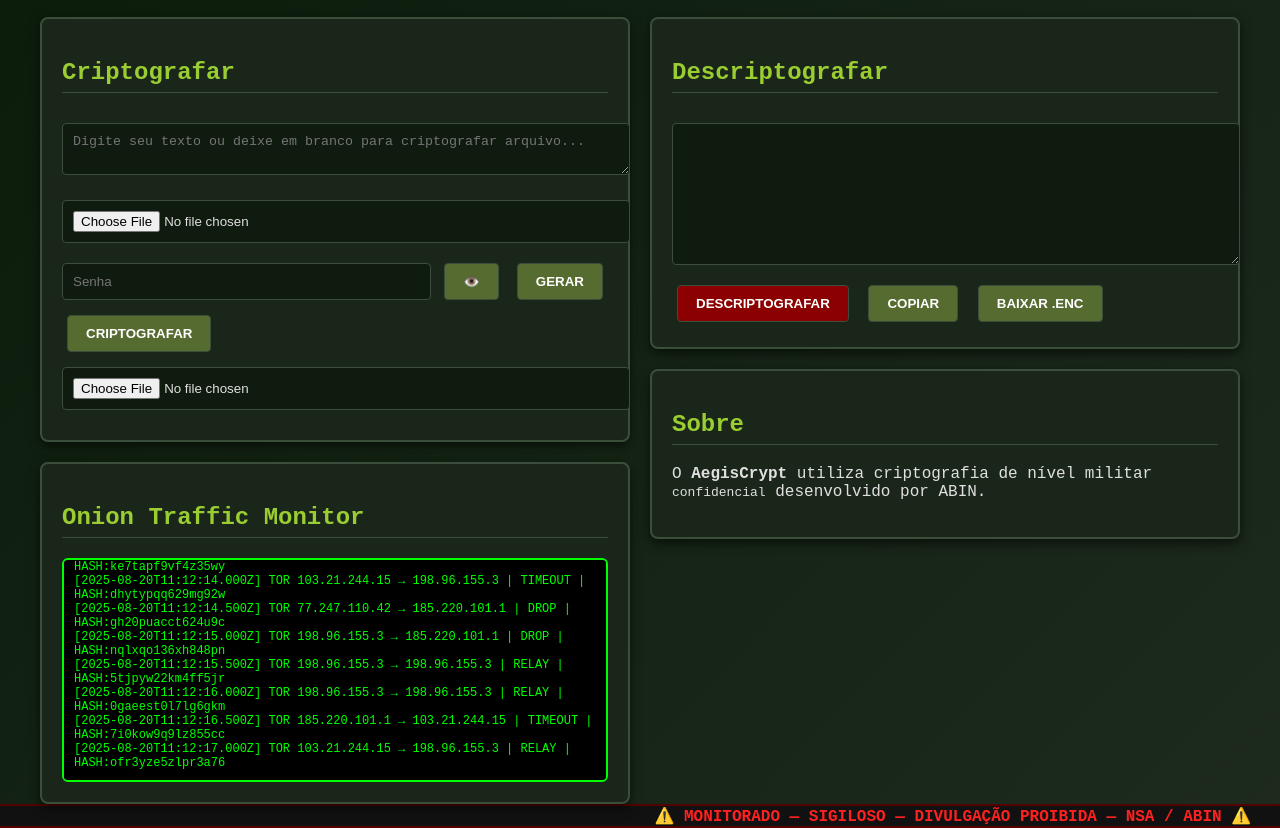
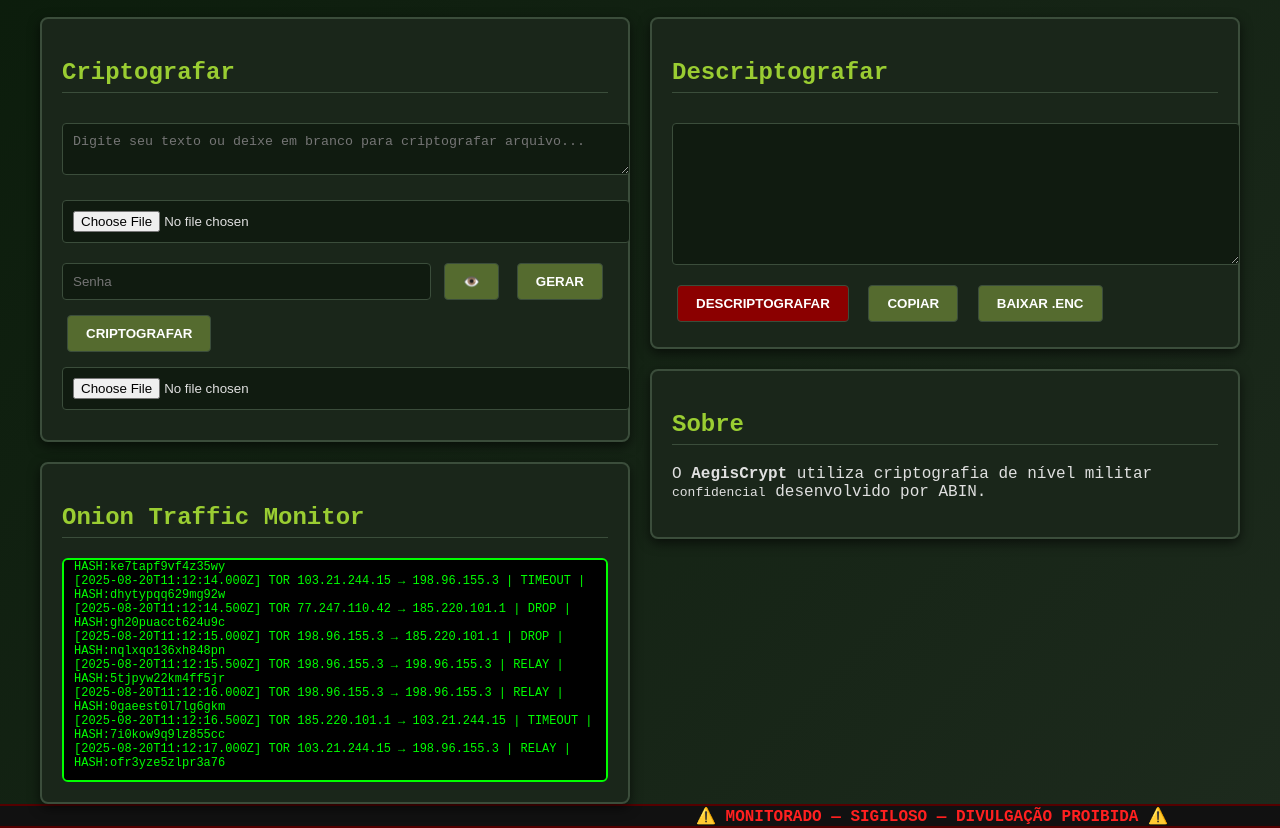
Before and after one commit to alderson86/AegisCrypt, a plain HTML site: page index.html in a window 1280 px wide. Shown: the part 127-955 px from the top of the page. Drawn offline with Linux system fonts and the light colour scheme.

Commit message:
Update index.html

```diff
--- a/index.html
+++ b/index.html
@@ -167,7 +167,7 @@
   </div>
 </main>
 
-<div class="marquee"><span>⚠️ MONITORADO — SIGILOSO — DIVULGAÇÃO PROIBIDA — NSA / ABIN ⚠️</span></div>
+<div class="marquee"><span>⚠️ MONITORADO — SIGILOSO — DIVULGAÇÃO PROIBIDA ⚠️</span></div>
 
 <script>
 /* ========= Funções Criptografia ========= */
```
